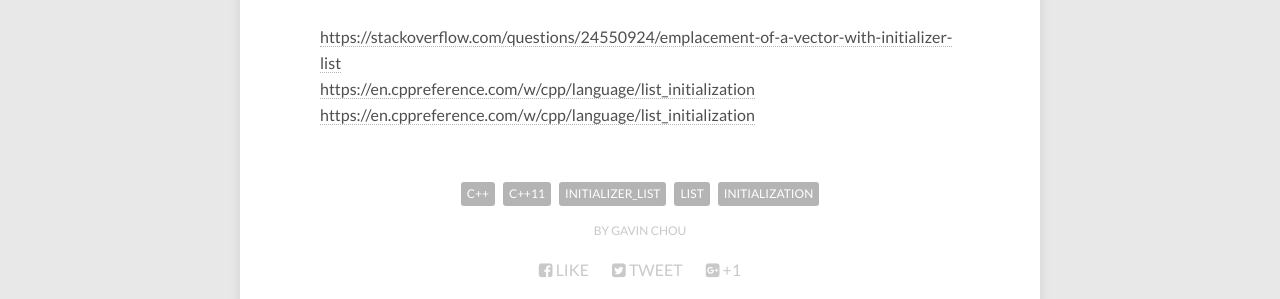
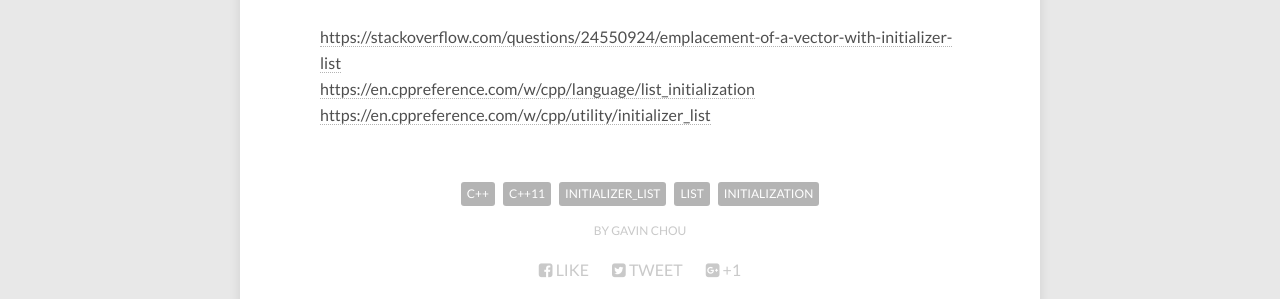
Before and after one commit to gavinchou/gavinchou.github.io, a Jekyll site: the page built from _posts/2019-03-09-initializer_list.md, in a window 1280 px wide and 900 px high, scrolled down 6294 px. Shown: the part 155-454 px from the top of the window. Built offline with Jekyll 4.4.1, drawn with Linux system fonts in a browser that asks for light colours; comment, search, counter and statistics services are not loaded.

Commit message:
Fix ref in initializer list

```diff
--- a/_posts/2019-03-09-initializer_list.md
+++ b/_posts/2019-03-09-initializer_list.md
@@ -275,4 +275,4 @@ static_cast<Range>({"10", "20"})
 
 <https://stackoverflow.com/questions/24550924/emplacement-of-a-vector-with-initializer-list>
 <https://en.cppreference.com/w/cpp/language/list_initialization>
-<https://en.cppreference.com/w/cpp/language/list_initialization>
+<https://en.cppreference.com/w/cpp/utility/initializer_list>
```
